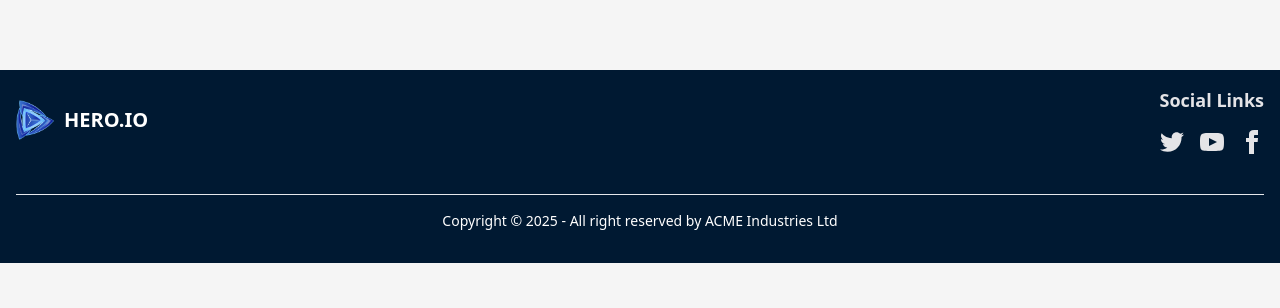
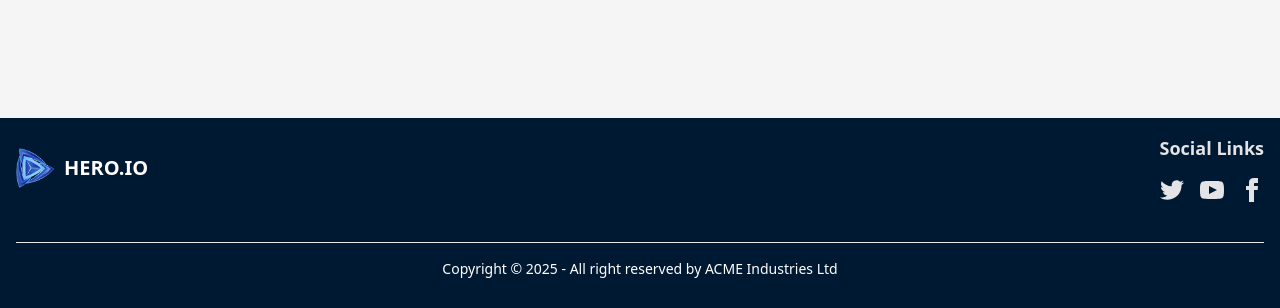
Before and after one commit to shahneouj/B12-A08-Hero-Apps, a React (Vite) app: page / in a window 1280 px wide. Shown: the part 3928-4236 px from the top of the page. Before the commit the page ends 4191 px from the top, so only its background shows below. Built offline with nearby package versions, Linux system fonts and the light colour scheme.

Commit message:
some footer issue

```diff
--- a/src/component/Footer/Footer.jsx
+++ b/src/component/Footer/Footer.jsx
@@ -3,7 +3,7 @@
 const Footer = () => {
   return (
     <>
-      <footer className=" sm:footer-horizontal bg-info-content text-neutral-content items-center p-4">
+      <footer className=" sm:footer-horizontal bg-info-content text-neutral-content items-center p-4 mt-12">
         <div className="max-w-[1440px] mx-auto footer items-center grid-cols-1 md:grid-cols-2">
           <aside className="grid-flow-col items-center">
             <Link to="/">
```
